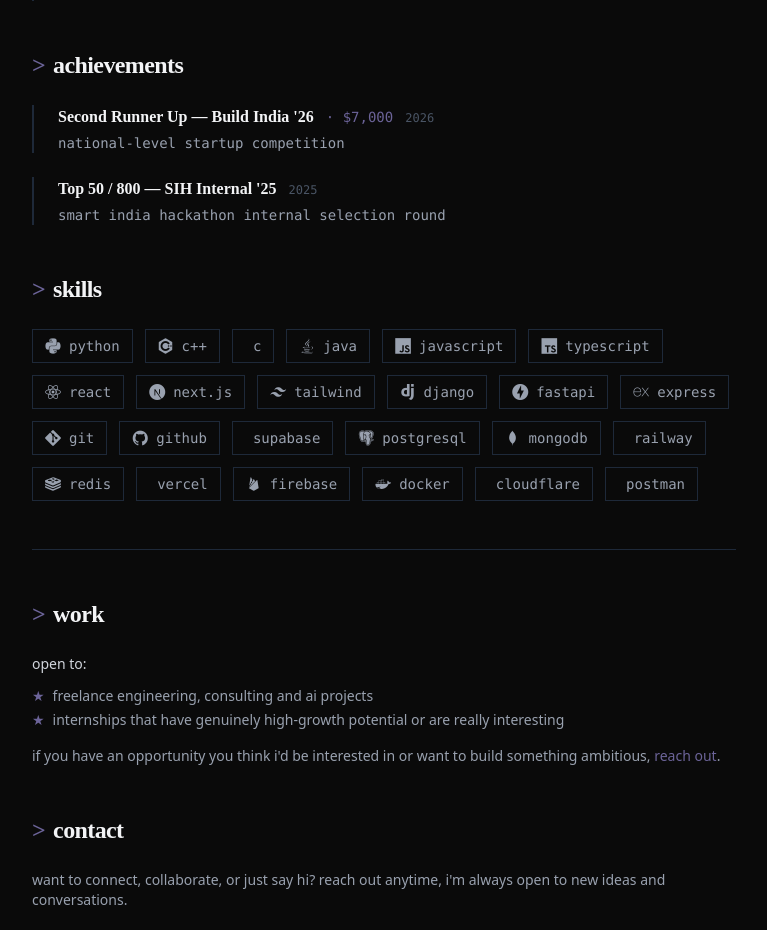
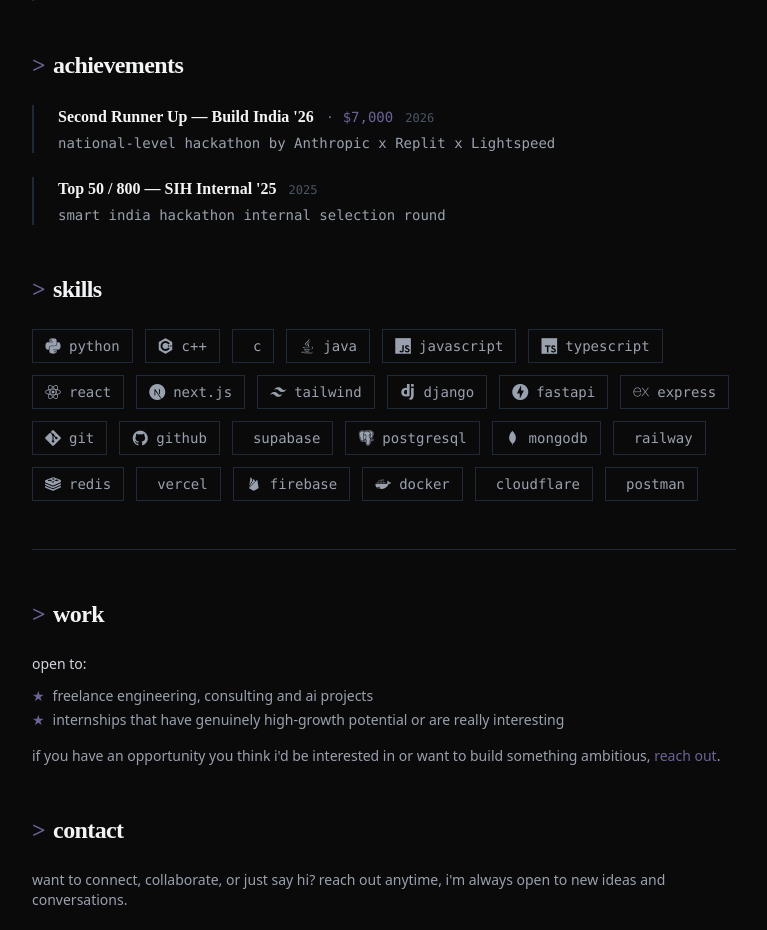
Before and after one commit to ArshanKaudinya/personal-website, a Next.js app: page / in a window 1280 px wide. Shown: the part 1300-2230 px from the top of the page, without its empty margins (256-1023 px from the left). Built offline with nearby package versions, Linux system fonts and the light colour scheme; a web font is replaced by a local one.

Commit message:
BI desc fix

```diff
--- a/src/components/AchievementsSection.tsx
+++ b/src/components/AchievementsSection.tsx
@@ -8,7 +8,7 @@
 const achievements: Achievement[] = [
   {
     title: "Second Runner Up — Build India '26",
-    subtitle: "national-level startup competition",
+    subtitle: "national-level hackathon by Anthropic x Replit x Lightspeed",
     date: "2026",
     prize: "$7,000",
   },
```
